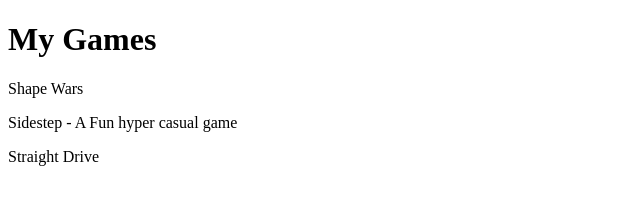
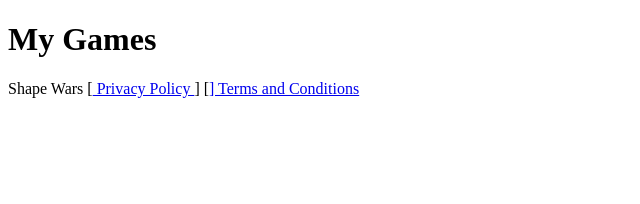
Before and after one commit to mrboostudios/mrboostudios.github.io, a plain HTML site: page index.html in a window 1280 px wide. Shown: the whole page, without its empty margins (0-640 px from the left). Drawn offline with Linux system fonts and the light colour scheme.

Commit message:
Update index.html

```diff
--- a/index.html
+++ b/index.html
@@ -3,9 +3,9 @@
 <body>
 
 <h1>My Games</h1>
-<p>Shape Wars</p>
-<p>Sidestep - A Fun hyper casual game</p>
-<p>Straight Drive</p>
-
+<p>Shape Wars
+  [<a href="privacy-policy.html"> Privacy Policy </a>]
+  [<a href="terms-and-conditions.html">] Terms and Conditions</a>
+</p>
 </body>
 </html>
```
